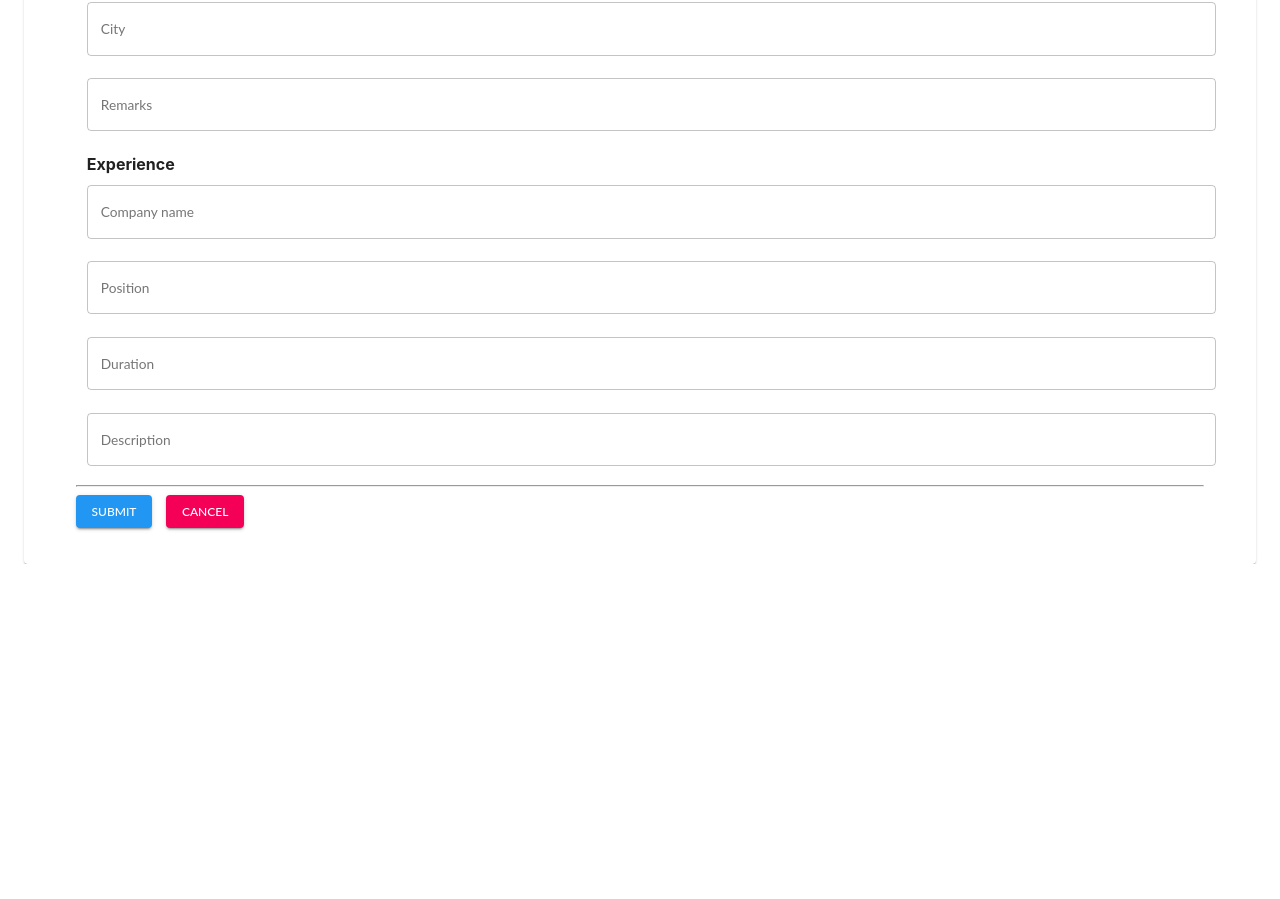
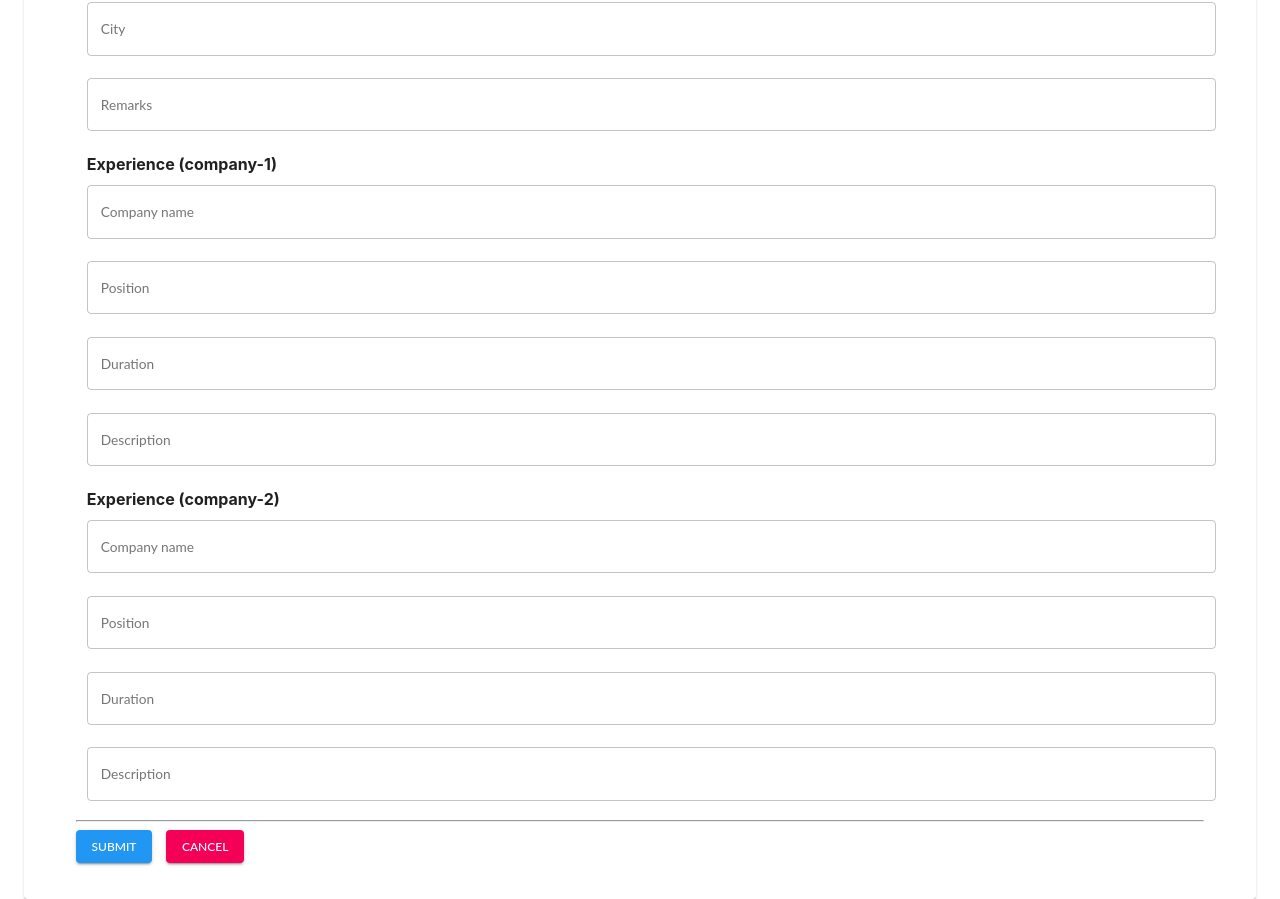
Before and after one commit to muskankhedia/View-Profile, a React (Create React App) app in the folder views/: page /#/createProfile in a window 1280 px wide. Shown: the part 837-1736 px from the top of the page. Before the commit the page ends 1401 px from the top, so only its background shows below. Built offline with nearby package versions, Linux system fonts and the light colour scheme.

Commit message:
linked cancel
Signed-off-by: Harkishen-Singh <harkishensingh@hotmail.com>

```diff
--- a/views/src/components/createProfile/CreateProfile_2.tsx
+++ b/views/src/components/createProfile/CreateProfile_2.tsx
@@ -31,7 +31,14 @@ const CreateProfile_: FC<{}> = () => {
             <TextField id="standard-basic" label="Remarks" fullWidth={true}  variant="outlined" style={{ margin: '1%' }}/>
 
             <div style={{ fontWeight: 'bold', margin: '1% 0% 0% 1%' }}>
-              Experience
+              Experience (company-1)
+            </div>
+            <TextField id="standard-basic" label="Company name" fullWidth={true}  variant="outlined" style={{ margin: '1%' }}/>
+            <TextField id="standard-basic" label="Position" fullWidth={true} variant="outlined"  style={{ margin: '1%' }}/>
+            <TextField id="standard-basic" label="Duration" fullWidth={true}  variant="outlined" style={{ margin: '1%' }}/>
+            <TextField id="standard-basic" label="Description" fullWidth={true}  variant="outlined" style={{ margin: '1%' }}/>
+            <div style={{ fontWeight: 'bold', margin: '1% 0% 0% 1%' }}>
+              Experience (company-2)
             </div>
             <TextField id="standard-basic" label="Company name" fullWidth={true}  variant="outlined" style={{ margin: '1%' }}/>
             <TextField id="standard-basic" label="Position" fullWidth={true} variant="outlined"  style={{ margin: '1%' }}/>
```
